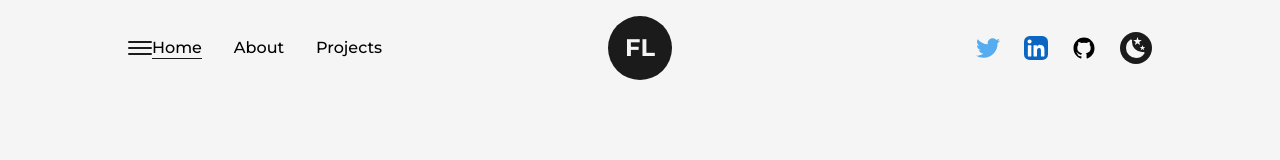
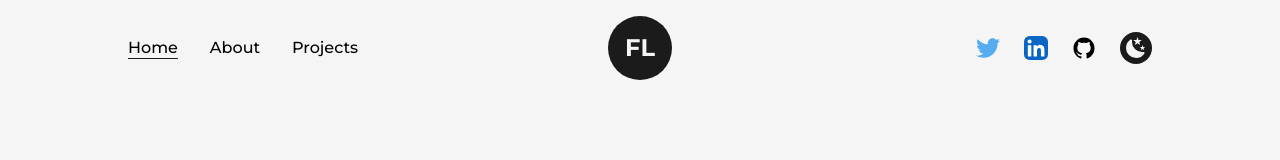
Before and after one commit to francisco-alonso/portfolio-app, a Next.js app: page / in a window 1280 px wide. Shown: the top 160 px of the page. Built offline with nearby package versions, Linux system fonts and the light colour scheme.

Commit message:
fix: hidden menu

```diff
--- a/src/components/Navbar.tsx
+++ b/src/components/Navbar.tsx
@@ -49,7 +49,7 @@ export const Navbar = () => {
     return (
         <header className='w-full px-32 py-8 font-medium flex items-center justify-between dark:text-light relative z-10 lg:px-16 md:px-12 sm:px-8'>
 
-            <button className='flex flex-col justify-center items-center lg:flex' onClick={handleOpenMenu}>
+            <button className='flex flex-col justify-center items-center hidden lg:flex' onClick={handleOpenMenu}>
                 <span className={`bg-dark dark:bg-light block transition-all duration-300 ease-out h-0.5 w-6 rounded-sm ${isMenuOpen ? 'rotate-45 translate-y-1' : '-translate-y-0.5'}`}></span>
                 <span className={`bg-dark dark:bg-light block transition-all duration-300 ease-out h-0.5 w-6 rounded-sm my-0.5 ${isMenuOpen ? 'opacity-0' : 'opacity-100'}`}></span>
                 <span className={`bg-dark dark:bg-light block transition-all duration-300 ease-out h-0.5 w-6 rounded-sm ${isMenuOpen ? '-rotate-45 -translate-y-1' : 'translate-y-0.5'}`}></span>
```
Also changed, not shown: src/pages/projects.tsx (+0 -9 lines), public/images/circular-text.png (added).
